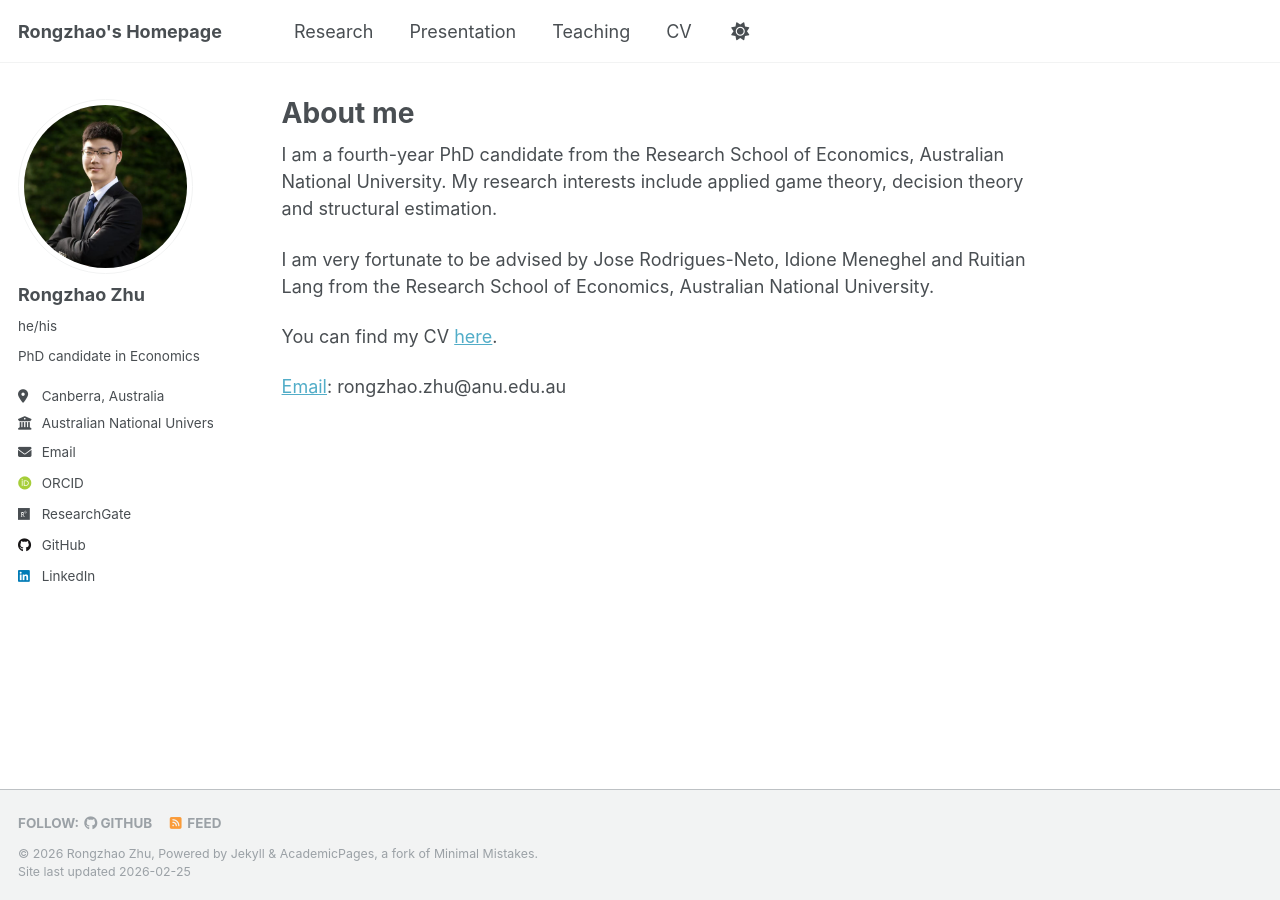
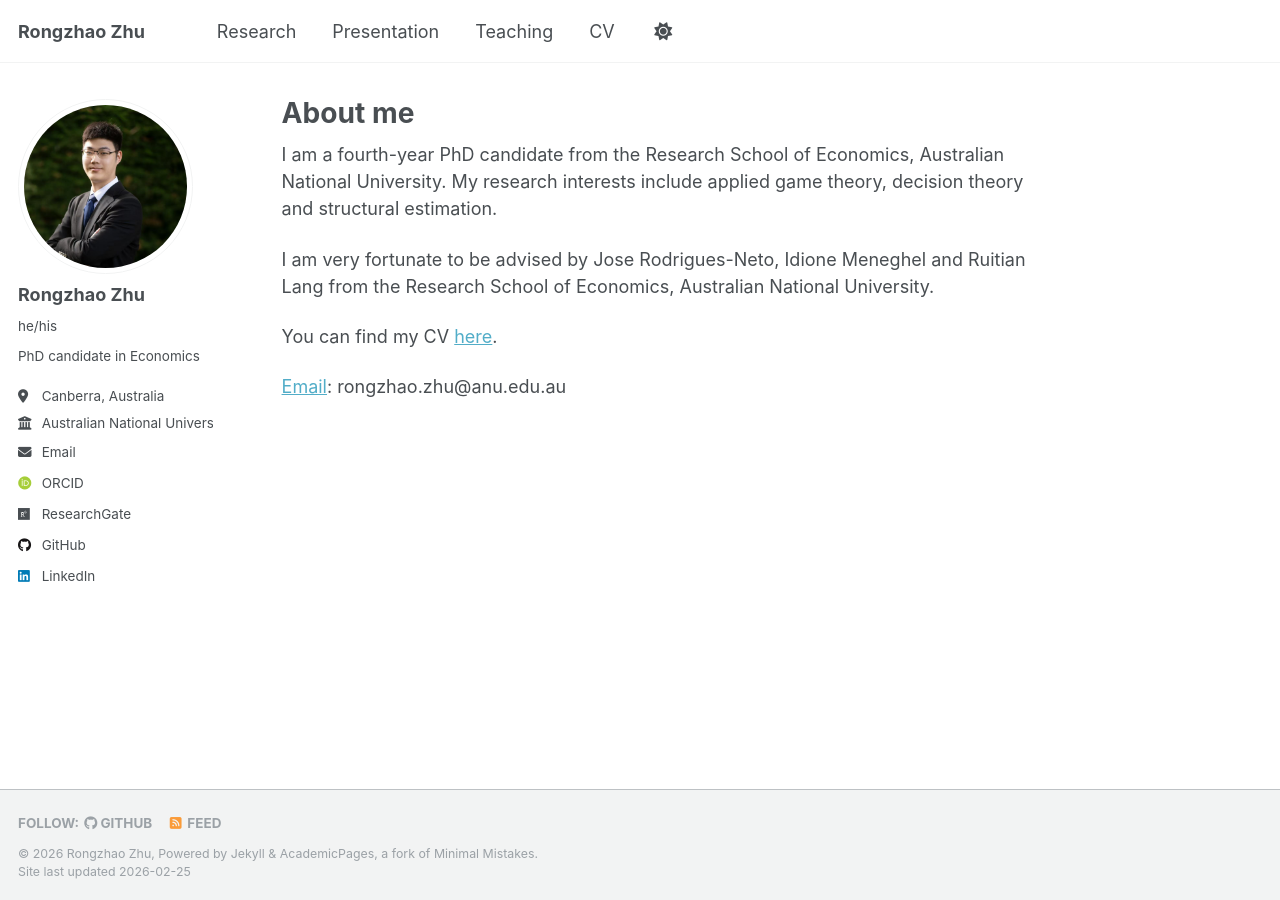
Before and after one commit to Roongzhao/roongzhao.github.io, a Jekyll site: the page built from _pages/about.md, in a window 1280 px wide. Built offline with Jekyll 4.4.1, drawn with Linux system fonts in a browser that asks for light colours; some web fonts are replaced.

Commit message:
Update _config.yml

```diff
--- a/_config.yml
+++ b/_config.yml
@@ -9,7 +9,7 @@
 # Basic Site Settings
 locale                   : "en-US"
 site_theme               : "default"
-title                    : "Rongzhao's Homepage"
+title                    : "Rongzhao Zhu"
 title_separator          : "-"
 name                     : &name "Rongzhao Zhu"
 description              : &description "PhD candidate in Economics"
```
